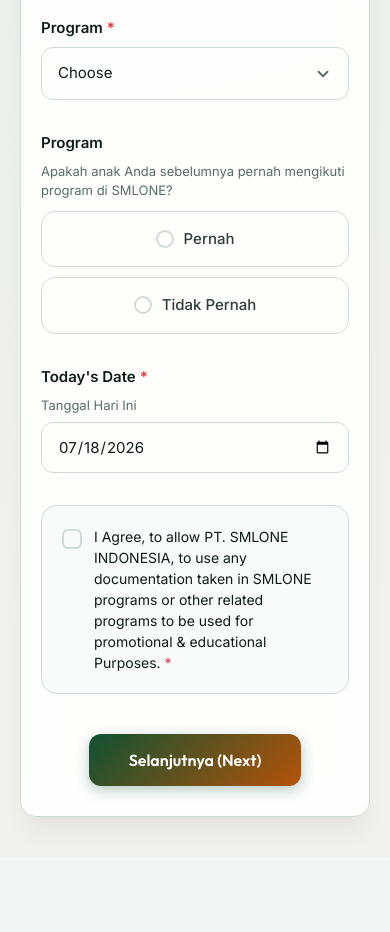
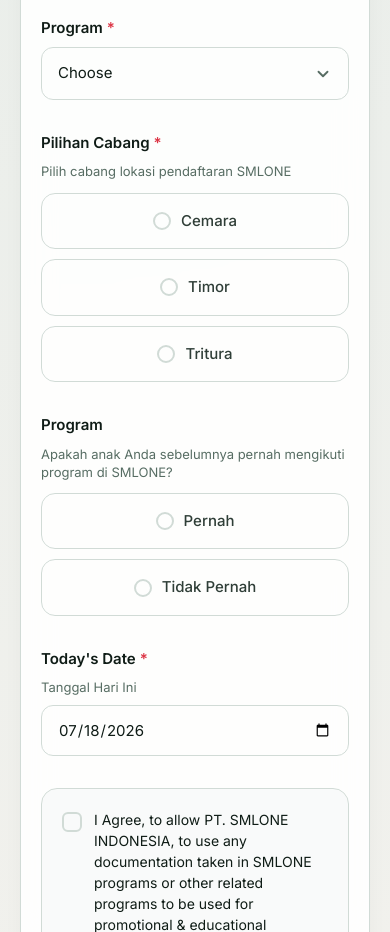
Before and after one commit to Rakha999888/registrasi_smlone, a React (Vite) app: page / in a window 390 px wide. Shown: the part 1320-2252 px from the top of the page. Before the commit the page ends 2177 px from the top, so only its background shows below. Built offline with nearby package versions, Linux system fonts and the light colour scheme.

Commit message:
feat: add branch selection with responsive grids Cemara, Timor, Tritura

```diff
--- a/src/App.css
+++ b/src/App.css
@@ -728,3 +728,18 @@
     display: none;
   }
 }
+
+/* Branches Grid (Responsive 3-Column Grid) */
+.branches-grid {
+  display: grid;
+  grid-template-columns: repeat(3, 1fr);
+  gap: 16px;
+  margin-top: 4px;
+}
+
+@media (max-width: 768px) {
+  .branches-grid {
+    grid-template-columns: 1fr;
+    gap: 10px;
+  }
+}
--- a/src/App.jsx
+++ b/src/App.jsx
@@ -27,6 +27,7 @@
   const [address, setAddress] = useState(() => localStorage.getItem('smlone_address') || '');
   const [contact, setContact] = useState(() => localStorage.getItem('smlone_contact') || '');
   const [programSelected, setProgramSelected] = useState(() => localStorage.getItem('smlone_programSelected') || '');
+  const [branchSelected, setBranchSelected] = useState(() => localStorage.getItem('smlone_branchSelected') || '');
   const [hasPriorProgram, setHasPriorProgram] = useState(() => localStorage.getItem('smlone_hasPriorProgram') || '');
   const [priorPrograms, setPriorPrograms] = useState(() => {
     try {
@@ -67,7 +68,7 @@
   const clearLocalStorage = () => {
     const keys = [
       'smlone_step', 'smlone_email', 'smlone_fullName', 'smlone_dob', 'smlone_gender',
-      'smlone_address', 'smlone_contact', 'smlone_programSelected', 'smlone_hasPriorProgram',
+      'smlone_address', 'smlone_contact', 'smlone_programSelected', 'smlone_branchSelected', 'smlone_hasPriorProgram',
       'smlone_priorPrograms', 'smlone_otherProgramText', 'smlone_todayDate', 'smlone_consent',
       'smlone_subProgramSelected', 'smlone_schoolName', 'smlone_schoolGrade', 'smlone_parentEmail',
       'smlone_emergencyName', 'smlone_emergencyNumber', 'smlone_referralSource',
@@ -87,6 +88,7 @@
     localStorage.setItem('smlone_address', address);
     localStorage.setItem('smlone_contact', contact);
     localStorage.setItem('smlone_programSelected', programSelected);
+    localStorage.setItem('smlone_branchSelected', branchSelected);
     localStorage.setItem('smlone_hasPriorProgram', hasPriorProgram);
     localStorage.setItem('smlone_priorPrograms', JSON.stringify(priorPrograms));
     localStorage.setItem('smlone_otherProgramText', otherProgramText);
@@ -105,7 +107,7 @@
     localStorage.setItem('smlone_instagramPapa', instagramPapa);
     localStorage.setItem('smlone_instagramAnak', instagramAnak);
   }, [
-    step, email, fullName, dob, gender, address, contact, programSelected,
+    step, email, fullName, dob, gender, address, contact, programSelected, branchSelected,
     hasPriorProgram, priorPrograms, otherProgramText, todayDate, consent,
     subProgramSelected, schoolName, schoolGrade, parentEmail, emergencyName,
     emergencyNumber, referralSource, referralOtherText, referralFriendName,
@@ -177,6 +179,10 @@
 
     if (!programSelected) {
       newErrors.programSelected = 'Pilih salah satu program training';
+    }
+
+    if (!branchSelected) {
+      newErrors.branchSelected = 'Pilih salah satu cabang SMLONE';
     }
 
     // Optional field, no validation needed
@@ -288,6 +294,7 @@
         address,
         contact,
         programSelected,
+        branchSelected,
         hasPriorProgram,
         priorPrograms,
         otherProgramText,
@@ -349,6 +356,7 @@
     setAddress('');
     setContact('');
     setProgramSelected('');
+    setBranchSelected('');
     setHasPriorProgram('');
     setPriorPrograms([]);
     setOtherProgramText('');
@@ -455,6 +463,10 @@
                 <div className="summary-row">
                   <span className="summary-label">Program Pilihan</span>
                   <span className="summary-val">{programSelected}</span>
+                </div>
+                <div className="summary-row">
+                  <span className="summary-label">Cabang Lokasi</span>
+                  <span className="summary-val">{branchSelected}</span>
                 </div>
                 <div className="summary-row">
                   <span className="summary-label">Alamat</span>
@@ -726,6 +738,49 @@
                     )}
                   </div>
                   {errors.programSelected && <div className="error-message">⚠️ {errors.programSelected}</div>}
+                </div>
+
+                {/* SMLONE Branch Selection */}
+                <div className="form-group" id="branchSelected">
+                  <label className="form-label">
+                    Pilihan Cabang <span className="required-asterisk">*</span>
+                  </label>
+                  <p className="form-help-text">
+                    Pilih cabang lokasi pendaftaran SMLONE
+                  </p>
+                  <div className="branches-grid">
+                    <div
+                      className={`option-card ${branchSelected === 'Cemara' ? 'selected' : ''}`}
+                      onClick={() => {
+                        setBranchSelected('Cemara');
+                        if (errors.branchSelected) setErrors({ ...errors, branchSelected: null });
+                      }}
+                    >
+                      <span className="option-indicator"></span>
+                      Cemara
+                    </div>
+                    <div
+                      className={`option-card ${branchSelected === 'Timor' ? 'selected' : ''}`}
+                      onClick={() => {
+                        setBranchSelected('Timor');
+                        if (errors.branchSelected) setErrors({ ...errors, branchSelected: null });
+                      }}
+                    >
+                      <span className="option-indicator"></span>
+                      Timor
+                    </div>
+                    <div
+                      className={`option-card ${branchSelected === 'Tritura' ? 'selected' : ''}`}
+                      onClick={() => {
+                        setBranchSelected('Tritura');
+                        if (errors.branchSelected) setErrors({ ...errors, branchSelected: null });
+                      }}
+                    >
+                      <span className="option-indicator"></span>
+                      Tritura
+                    </div>
+                  </div>
+                  {errors.branchSelected && <div className="error-message">⚠️ {errors.branchSelected}</div>}
                 </div>
 
                 {/* 7. SMLONE Prior Program Question */}
```
